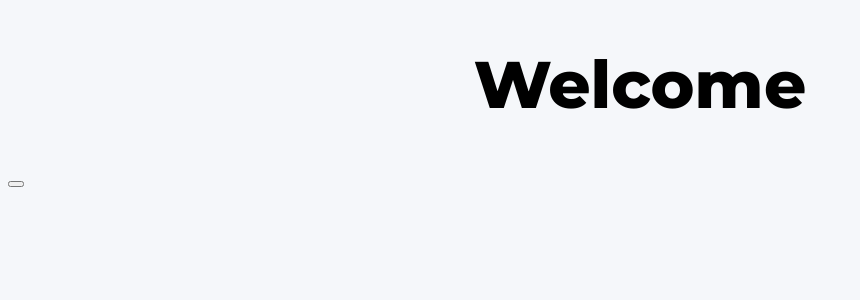
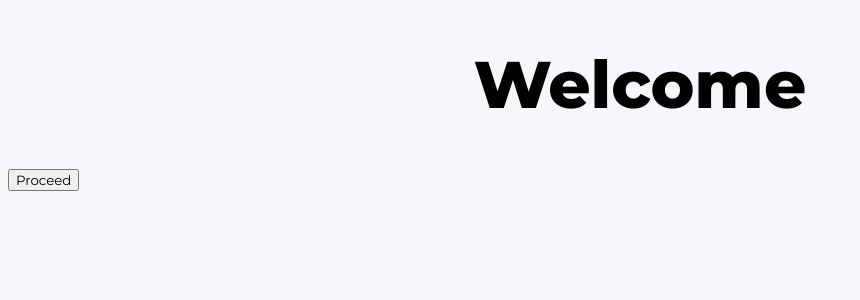
Before and after one commit to lylejasonsmal/CopyCat, a Vue app in the folder src/main/java/com/mugprintz/copycat/views/: page /welcome in a window 1280 px wide. Shown: the top 300 px of the page, without its empty margins (0-860 px from the left). Built offline with nearby package versions, Linux system fonts and the light colour scheme.

Commit message:
Adding WelcomePage & ButtonComponent

```diff
--- a/src/main/java/com/mugprintz/copycat/views/src/components/ButtonComponent.vue
+++ b/src/main/java/com/mugprintz/copycat/views/src/components/ButtonComponent.vue
@@ -1,9 +1,9 @@
 <template>
-  <button id="button-component">{{ param.ButtonText }}</button>
+  <button id="button-component">{{ buttonText }}</button>
 </template>
 <script setup>
-const param = defineProps({
-  ButtonText: {
+defineProps({
+  buttonText: {
     type: String,
     required: true
   }});
--- a/src/main/java/com/mugprintz/copycat/views/src/pages/WelcomePage.vue
+++ b/src/main/java/com/mugprintz/copycat/views/src/pages/WelcomePage.vue
@@ -1,6 +1,6 @@
 <template>
 <h1 id="welcome-heading">Welcome</h1>
-  <ButtonComponent :button-text="proceedButtonText"/>
+  <ButtonComponent :buttonText="proceedButtonText"/>
 </template>
 <script setup>
 import ButtonComponent from "@/components/ButtonComponent.vue";
```
Also changed, not shown: 1 other file (tests, documents, lock files or other folders).
